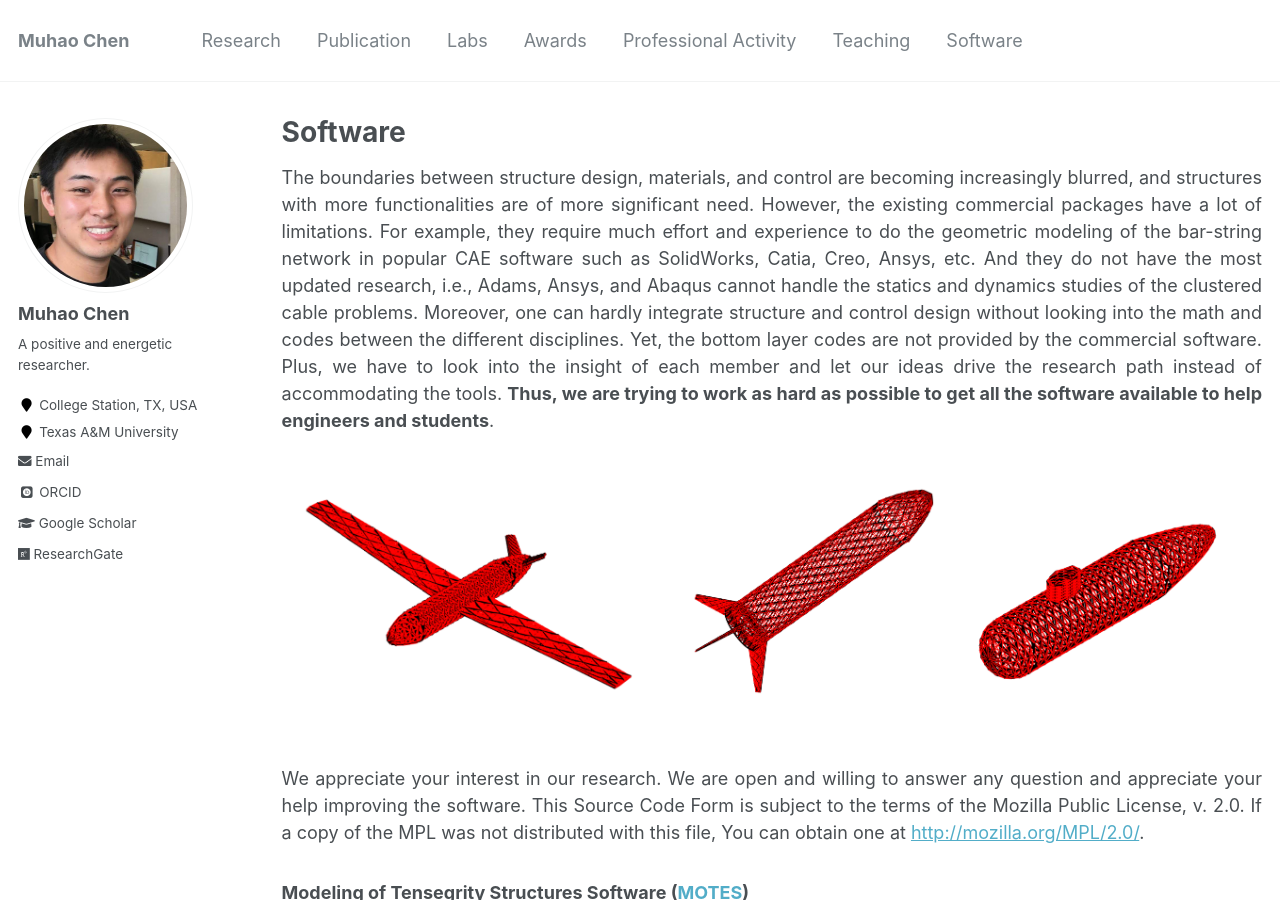
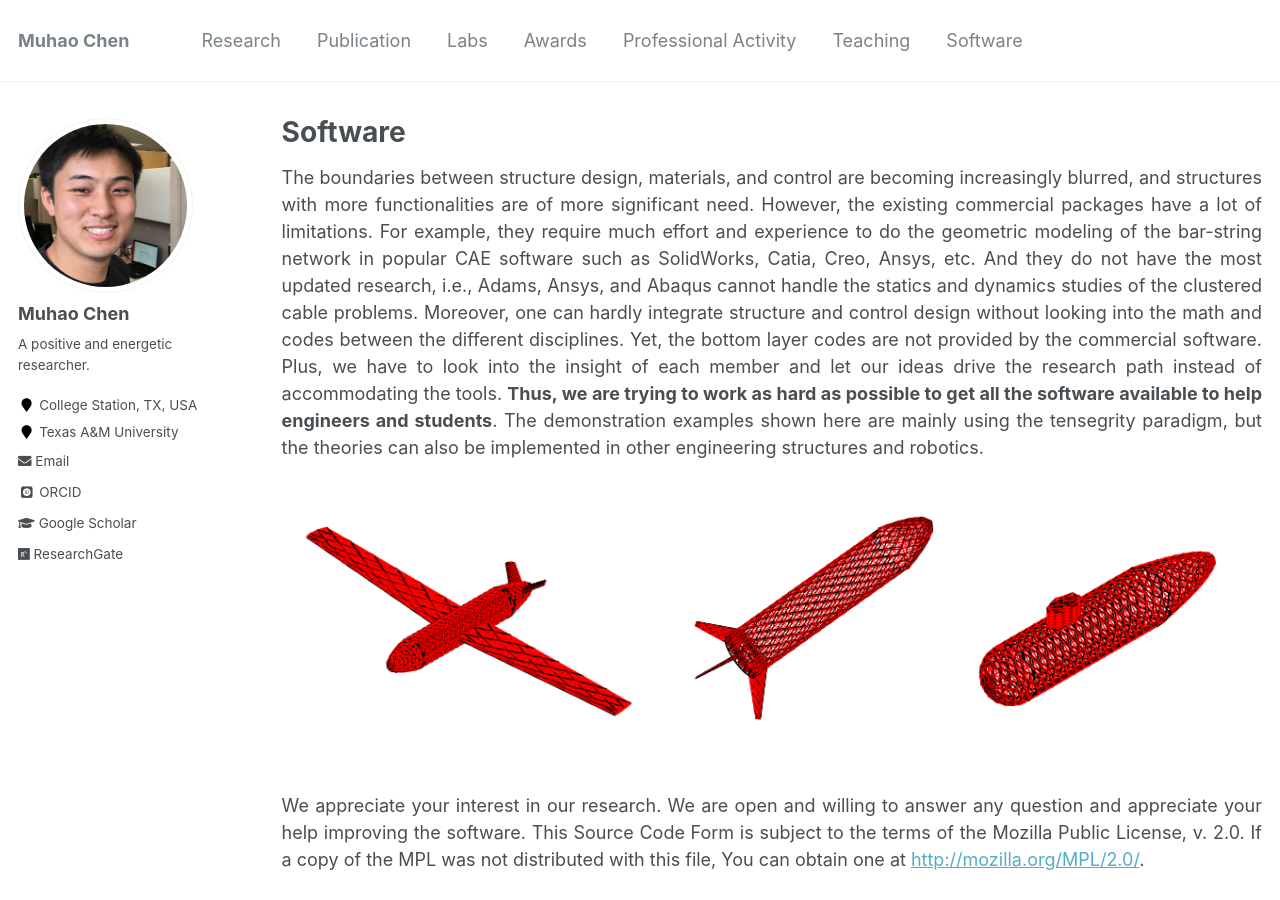
Before and after one commit to Muhao-Chen/muhao-chen.github.io, a Jekyll site: the page built from _pages/resources.md, in a window 1280 px wide and 900 px high. Built offline with Jekyll 4.4.1, drawn with Linux system fonts in a browser that asks for light colours; some web fonts are replaced.

Commit message:
Update resources.md

```diff
--- a/_pages/resources.md
+++ b/_pages/resources.md
@@ -8,7 +8,7 @@ toc: true
 
 <div style="text-align: justify;" markdown="1">
 
-The boundaries between structure design, materials, and control are becoming increasingly blurred, and structures with more functionalities are of more significant need. However, the existing commercial packages have a lot of limitations. For example, they require much effort and experience to do the geometric modeling of the bar-string network in popular CAE software such as SolidWorks, Catia, Creo, Ansys, etc. And they do not have the most updated research, i.e., Adams, Ansys, and Abaqus cannot handle the statics and dynamics studies of the clustered cable problems. Moreover, one can hardly integrate structure and control design without looking into the math and codes between the different disciplines. Yet, the bottom layer codes are not provided by the commercial software. Plus, we have to look into the insight of each member and let our ideas drive the research path instead of accommodating the tools. **Thus, we are trying to work as hard as possible to get all the software available to help engineers and students**.
+The boundaries between structure design, materials, and control are becoming increasingly blurred, and structures with more functionalities are of more significant need. However, the existing commercial packages have a lot of limitations. For example, they require much effort and experience to do the geometric modeling of the bar-string network in popular CAE software such as SolidWorks, Catia, Creo, Ansys, etc. And they do not have the most updated research, i.e., Adams, Ansys, and Abaqus cannot handle the statics and dynamics studies of the clustered cable problems. Moreover, one can hardly integrate structure and control design without looking into the math and codes between the different disciplines. Yet, the bottom layer codes are not provided by the commercial software. Plus, we have to look into the insight of each member and let our ideas drive the research path instead of accommodating the tools. **Thus, we are trying to work as hard as possible to get all the software available to help engineers and students**. The demonstration examples shown here are mainly using the tensegrity paradigm, but the theories can also be implemented in other engineering structures and robotics.
 
 <td><figure><img src="{{ site.url }}/images/rffi/plane_rocket_sub.png" width="200"/></figure></td>
 
```
